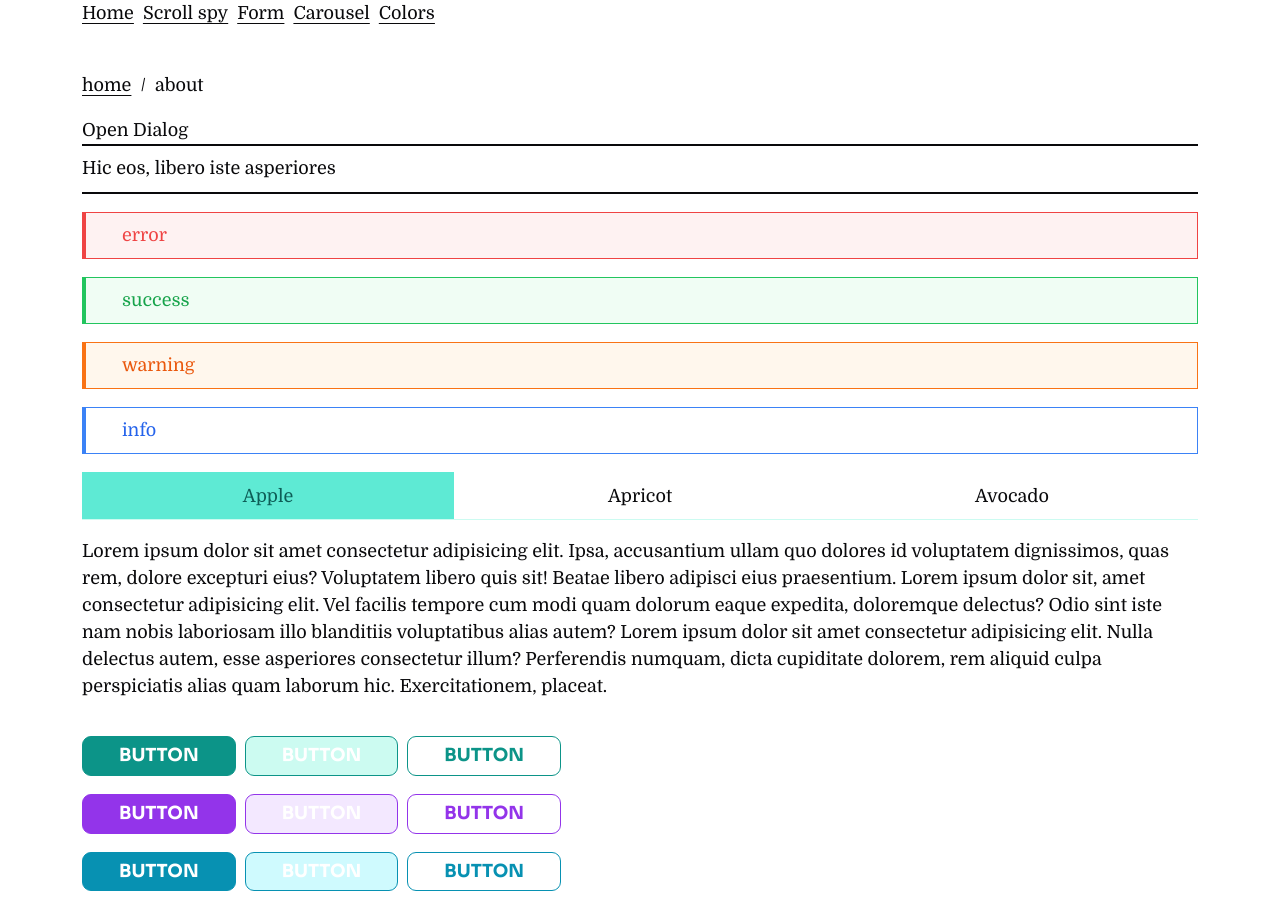
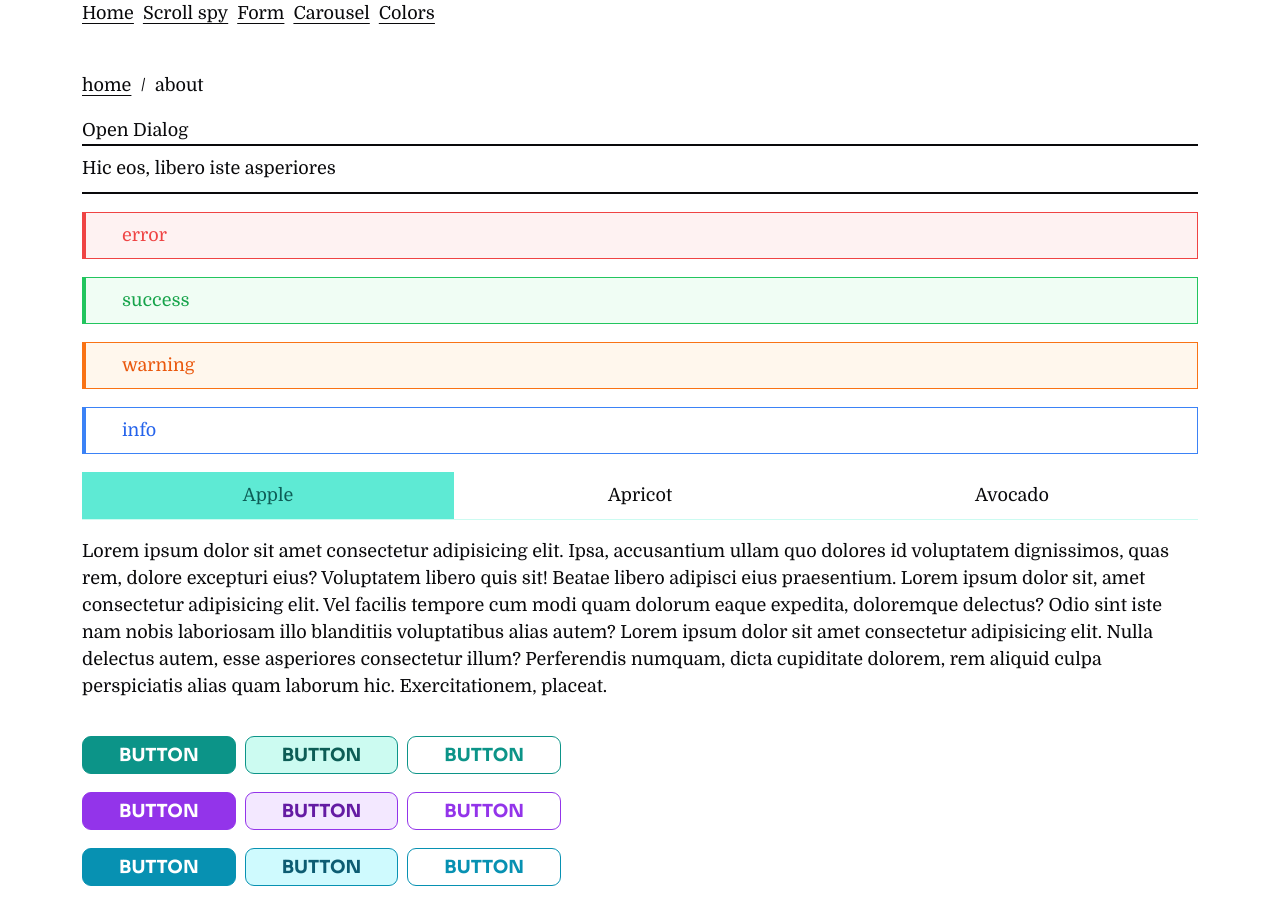
Before and after one commit to michielkoning/library, a Vue app: page / in a window 1280 px wide. Built offline with nearby package versions, Linux system fonts and the light colour scheme; some icons are missing.

Commit message:
tweak select

```diff
--- a/src/assets/css/elements/buttons.css
+++ b/src/assets/css/elements/buttons.css
@@ -2,6 +2,7 @@
   padding: 0;
   font-family: var(--font-family);
   font-size: 1em;
+  line-height: var(--line-height-heading);
   color: currentcolor;
   cursor: pointer;
   background-color: transparent;
--- a/src/assets/css/elements/scaffolding.css
+++ b/src/assets/css/elements/scaffolding.css
@@ -26,6 +26,8 @@
     scroll-behavior: smooth;
   }
 
+  container-type: scroll-state;
+  overflow: auto;
   text-size-adjust: 100%;
 }
 
--- a/src/assets/css/themes/chakra/_base.css
+++ b/src/assets/css/themes/chakra/_base.css
@@ -11,8 +11,6 @@
   /* BASE */
   --color-black: oklch(14.1% 0.004 285.8deg);
   --color-white: oklch(100% 0 0deg);
-  --color-body-background: var(--color-black);
-  --color-body-text: var(--color-gray-50);
   --color-bg: light-dark(var(--color-white), var(--color-black));
   --color-bg-subtle: light-dark(var(--color-gray-50), var(--color-gray-950));
   --color-bg-muted: light-dark(var(--color-gray-100), var(--color-gray-900));
--- a/src/components/AppButton.vue
+++ b/src/components/AppButton.vue
@@ -13,6 +13,7 @@
     title: string;
     disabled?: boolean;
     icon?: string;
+    loading?: boolean;
   }>(),
   {
     theme: undefined,
@@ -21,6 +22,7 @@
     type: "button",
     disabled: false,
     icon: undefined,
+    loading: false,
   },
 );
 
@@ -39,7 +41,13 @@
   <component
     :is="component"
     :to
-    :class="[variant, theme]"
+    :class="[
+      variant,
+      theme,
+      {
+        loading: loading ? 'loading' : undefined,
+      },
+    ]"
     :type="component === 'button' ? type : undefined"
     :disabled
   >
@@ -54,6 +62,18 @@
   --btn-background-color-hover: v-bind(colors.emphasized);
   --btn-text-color: v-bind(colors.contrast);
   --btn-border-color: v-bind(colors.solid);
+  --btn-spinner-border: v-bind(colors.emphasized);
+  --btn-spinner-bg: v-bind(colors.contrast);
+  --focus-ring-color: v-bind(colors.focusRing);
+}
+
+.subtle {
+  --btn-background-color: v-bind(colors.subtle);
+  --btn-background-color-hover: v-bind(colors.emphasized);
+  --btn-border-color: v-bind(colors.solid);
+  --btn-text-color: v-bind(colors.fg);
+  --btn-spinner-border: v-bind(colors.solid);
+  --btn-spinner-bg: v-bind(colors.contrast);
   --focus-ring-color: v-bind(colors.focusRing);
 }
 
@@ -62,15 +82,9 @@
   --btn-background-color-hover: v-bind(colors.subtle);
   --btn-text-color: v-bind(colors.solid);
   --btn-border-color: currentcolor;
+  --btn-spinner-border: v-bind(colors.solid);
+  --btn-spinner-bg: v-bind(colors.contrast);
   --focus-ring-color: var(--btn-text-color);
-}
-
-.subtle {
-  --btn-background-color: v-bind(colors.subtle);
-  --btn-background-color-hover: v-bind(colors.emphasized);
-  --btn-border-color: v-bind(colors.solid);
-  --btn-text-color: v-bind(colors.contrast);
-  --focus-ring-color: v-bind(colors.focusRing);
 }
 
 a,
@@ -78,14 +92,15 @@
   --btn-border-radius: 0.5em;
 
   display: flex;
-  gap: var(--spacing-1);
+  gap: var(--spacing-2);
+  align-items: center;
   justify-content: center;
   inline-size: auto;
   padding: var(--spacing-2) var(--spacing-8);
   font-family: var(--font-family-heading);
   font-size: var(--font-size-base);
   font-weight: var(--font-weight-bold);
-  line-height: var(--line-height-heading);
+  line-height: 1;
   color: var(--btn-text-color);
   text-align: center;
   text-transform: uppercase;
@@ -110,9 +125,31 @@
     outline: var(--focus-ring-color) solid 2px;
     outline-offset: 2px;
   }
+
+  &.loading::before {
+    box-sizing: border-box;
+    display: inline-block;
+    inline-size: 0.75rem;
+    block-size: 0.75rem;
+    content: "";
+    border: 2px solid var(--btn-spinner-bg);
+    border-block-end-color: var(--btn-spinner-border);
+    border-radius: 50%;
+    animation: rotation 1s linear infinite;
+  }
 }
 
 button:disabled {
   opacity: 0.5;
 }
+
+@keyframes rotation {
+  0% {
+    transform: rotate(0deg);
+  }
+
+  100% {
+    transform: rotate(360deg);
+  }
+}
 </style>
--- a/src/components/Forms/SearchField.vue
+++ b/src/components/Forms/SearchField.vue
@@ -1,20 +1,41 @@
 <script lang="ts" setup>
 import { Icon } from "@iconify/vue";
+import { useField } from "vee-validate";
+import { toRefs, useId } from "vue";
+import FormField from "@/components/Forms/FormField.vue";
 
-defineProps<{
+const props = defineProps<{
+  title: string;
+  name: string;
   placeholder?: string;
+  autocomplete?: AutoFillField;
 }>();
 
-const model = defineModel<string>({
-  required: true,
+const id = useId();
+const { name } = toRefs(props);
+
+// we don't provide any rules here because we are using form-level validation
+// https://vee-validate.logaretm.com/v4/guide/validation#form-level-validation
+const { value, handleBlur, handleChange, errorMessage } = useField<string>(name, undefined, {
+  validateOnValueUpdate: false,
 });
+
+const validationListeners = {
+  blur: (event: InputEvent) => handleBlur(event, true),
+  change: handleChange,
+  input: (event: InputEvent) => handleChange(event, !!errorMessage.value),
+};
 </script>
 
 <template>
-  <div class="field">
-    <input v-model="model" :placeholder name="search" type="search" />
-    <icon icon="solar:minimalistic-magnifer-outline" />
-  </div>
+  <form-field :id :title :error-message>
+    <div class="field">
+      <input :id :name type="search" :autocomplete :value :placeholder v-on="validationListeners" />
+      <button type="submit">
+        <icon icon="solar:minimalistic-magnifer-outline" />
+      </button>
+    </div>
+  </form-field>
 </template>
 
 <style lang="css" scoped>
@@ -26,13 +47,19 @@
   padding-inline-end: 3rem;
 }
 
+button {
+  position: absolute;
+  inset: 0 0 0 auto;
+  display: flex;
+  align-items: center;
+  justify-content: center;
+  aspect-ratio: 1;
+}
+
 svg {
-  position: absolute;
-  inset-block-start: 50%;
-  inset-inline-end: var(--spacing-4);
   inline-size: 1.5rem;
   block-size: auto;
   aspect-ratio: 1;
-  translate: 0 -0.75rem;
+  translate: 0 -0.25rem;
 }
 </style>
--- a/src/components/Forms/SelectField.vue
+++ b/src/components/Forms/SelectField.vue
@@ -3,7 +3,6 @@
 import { toRefs, useId } from "vue";
 import FormField from "./FormField.vue";
 import { Icon } from "@iconify/vue";
-import useTheme from "@/composables/useTheme.ts";
 
 const props = defineProps<{
   // type: 'directors' | 'authors'
@@ -28,8 +27,6 @@
 const validationListeners = {
   change: handleChange,
 };
-
-const { colors } = useTheme()
 </script>
 
 <template>
@@ -71,7 +68,25 @@
 }
 
 ::checkmark {
-  display: none;
+  display: block;
+  inline-size: 1em;
+  aspect-ratio: 1.348;
+  content: "";
+  background: currentcolor;
+  clip-path: shape(
+    from 91.74% 1.91%,
+    curve to 98.58% 1.91% with 93.63% -0.64%/96.69% -0.64%,
+    curve to 98.58% 11.13% with 100.47% 4.46%/100.47% 8.59%,
+    line to 34.07% 98.09%,
+    curve to 27.22% 98.09% with 32.18% 100.64%/29.11% 100.64%,
+    line to 1.42% 63.31%,
+    curve to 1.42% 54.08% with -0.47% 60.76%/-0.47% 56.63%,
+    curve to 8.26% 54.08% with 3.31% 51.54%/6.37% 51.54%,
+    line to 30.65% 84.26%,
+    line to 91.74% 1.91%,
+    close
+  );
+  fill: currentcolor;
 }
 
 ::picker-icon {
@@ -81,7 +96,8 @@
 ::picker(select) {
   margin-block-start: var(--spacing-1);
   appearance: base-select;
-  border: 2px solid var(--color-white);
+  background-color: var(--color-bg);
+  border: 2px solid var(--color-border-inverted);
   opacity: 0;
   translate: 0 calc(-1 * var(--spacing-4));
   transition:
@@ -108,18 +124,20 @@
   gap: var(--spacing-2);
   padding: var(--spacing-2);
   color: var(--color-fg);
-  background-color: var(--color-body-background);
-  border-inline-start: 3px solid transparent;
 
+  &:focus {
+    outline: none;
+  }
+
+  &:focus,
   &:hover {
-    color: v-bind(colors.fg);
-    background-color: var(--color-primary-hover);
+    color: var(--color-primary-fg);
+    background-color: var(--color-primary-subtle);
   }
 
   &:checked {
-    font-weight: var(--font-weight-bold);
-    color: v-bind(colors.fg);
-    background-color: var(--color-primary);
+    color: var(--color-primary-contrast);
+    background-color: var(--color-primary-solid);
   }
 }
 </style>
--- a/src/views/ColorsView.vue
+++ b/src/views/ColorsView.vue
@@ -22,12 +22,13 @@
         </div>
       </template>
     </div>
+    <app-button title="Button" :loading="true" />
     <div class="buttons">
       <template v-for="theme in ['primary', 'accent', 'secondary']" :key="theme">
         {{ theme }}
-        <app-button title="Button" :theme />
-        <app-button title="Button" variant="subtle" :theme />
-        <app-button title="Button" variant="outline" :theme />
+        <app-button title="Button" :theme icon="solar:info-circle-bold" :loading="true" />
+        <app-button title="Button" variant="subtle" :theme :loading="true" />
+        <app-button title="Button" variant="outline" :theme :loading="true" />
       </template>
     </div>
   </center-wrapper>
--- a/src/views/FormView.vue
+++ b/src/views/FormView.vue
@@ -10,11 +10,13 @@
 import { useForm } from "vee-validate";
 import { ref, type Ref } from "vue";
 import RadioGroup from "@/components/Forms/RadioGroup.vue";
+import SearchField from "@/components/Forms/SearchField.vue";
 
 const { handleSubmit, errors, values } = useForm({
   name: "form",
   validationSchema: toTypedSchema(
     z.object({
+      search: z.string(),
       name: z.string().min(1, "Het veld naam is verplicht"),
       comment: z.string(),
       email: z.email({
@@ -29,6 +31,7 @@
     }),
   ),
   initialValues: {
+    search: "",
     name: "",
     comment: "",
     select: "",
@@ -57,6 +60,7 @@
       @submit-form="submit"
     >
       <form-fieldset title="Adres" :columns="3">
+        <search-field name="search" title="Zoeken" class="search" />
         <text-field name="name" title="Name" autocomplete="name" />
         <text-field name="email" title="Email" type="email" autocomplete="email" />
         <select-field
@@ -104,6 +108,7 @@
 </template>
 
 <style lang="css" scoped>
+.search,
 .options,
 .comment {
   grid-column: span 3;
```
